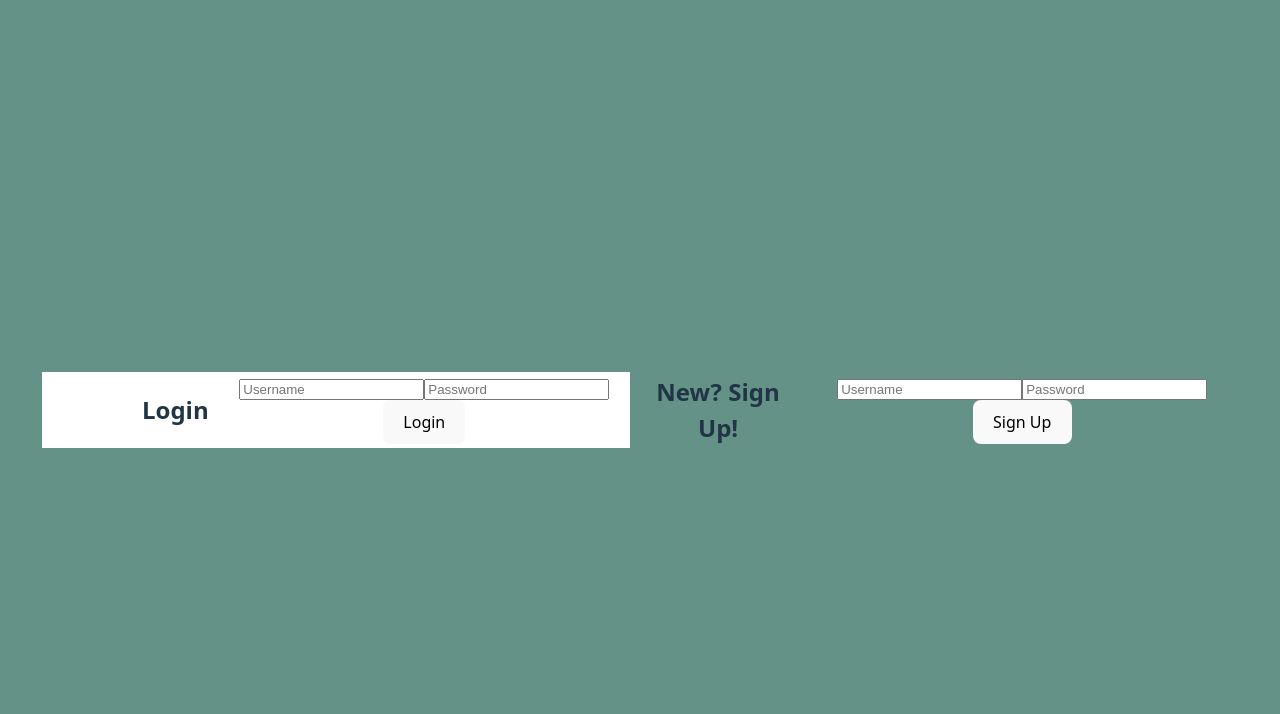
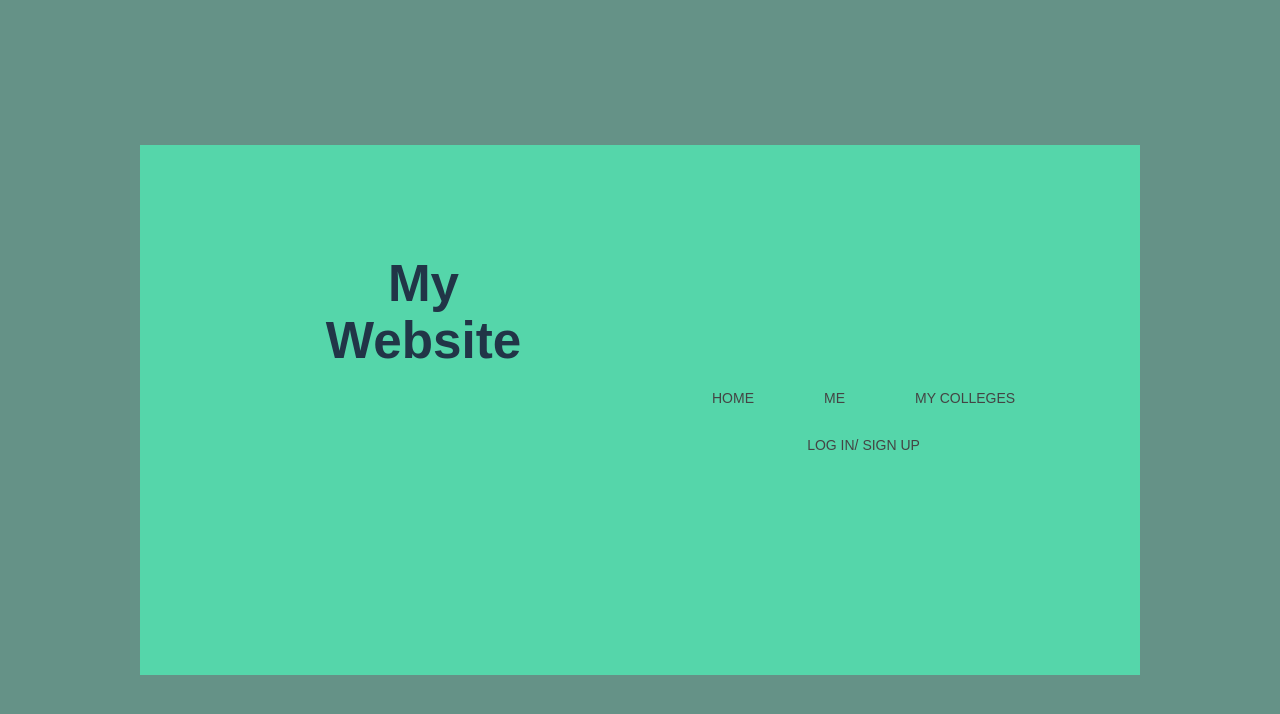
Before and after one commit to NetThi123/BitCamp2025, a React (Vite) app in the folder my-app/: page / in a window 1280 px wide. Shown: the top 714 px of the page. Built offline with nearby package versions, Linux system fonts and the light colour scheme.

Commit message:
header is

```diff
--- a/my-app/src/App.css
+++ b/my-app/src/App.css
@@ -58,3 +58,141 @@ body {
   background-color: white;
   padding-left: 100px;
 }
+
+/* Import Google Fonts */
+@import url('https://fonts.googleapis.com/css?family=Work+Sans:400,600');
+
+/* General Styles */
+body {
+  margin: 0;
+  background: #222;
+  font-family: 'Work Sans', sans-serif;
+  font-weight: 800;
+}
+
+.container {
+  width: 80%;
+  margin: 0 auto;
+}
+
+header {
+  background: #55d6aa;
+}
+
+header::after {
+  content: '';
+  display: table;
+  clear: both;
+}
+
+.logo {
+  float: left;
+  padding: 10px 0;
+}
+
+nav {
+  float: right;
+}
+
+nav ul {
+  margin: 0;
+  padding: 0;
+  list-style: none;
+}
+
+nav li {
+  display: inline-block;
+  margin-left: 70px;
+  padding-top: 23px;
+  position: relative;
+}
+
+nav a {
+  color: #444;
+  text-decoration: none;
+  text-transform: uppercase;
+  font-size: 14px;
+}
+
+nav a:hover {
+  color: #000;
+}
+
+nav a::before {
+  content: '';
+  display: block;
+  height: 5px;
+  background-color: #444;
+  position: absolute;
+  top: 0;
+  width: 0%;
+  transition: all ease-in-out 250ms;
+}
+
+nav a:hover::before {
+  width: 100%;
+}
+
+/* Existing Styles */
+#root {
+  max-width: 1280px;
+  margin: 0 auto;
+  padding: 2rem;
+  text-align: center;
+}
+
+.logo {
+  height: 6em;
+  padding: 1.5em;
+  will-change: filter;
+  transition: filter 300ms;
+}
+
+.logo:hover {
+  filter: drop-shadow(0 0 2em #646cffaa);
+}
+
+.logo.react:hover {
+  filter: drop-shadow(0 0 2em #61dafbaa);
+}
+
+@keyframes logo-spin {
+  from {
+    transform: rotate(0deg);
+  }
+  to {
+    transform: rotate(360deg);
+  }
+}
+
+@media (prefers-reduced-motion: no-preference) {
+  a:nth-of-type(2) .logo {
+    animation: logo-spin infinite 20s linear;
+  }
+}
+
+.card {
+  padding: 2em;
+}
+
+.read-the-docs {
+  color: #888;
+}
+
+body {
+  padding: 10px;
+  background-color: #659287;
+}
+
+.block, div {
+  display: flex;
+  align-items: center;
+  justify-content: space-between;
+  flex-wrap: nowrap;
+  gap: 10px;
+}
+
+.login-block {
+  background-color: white;
+  padding-left: 100px;
+}
--- a/my-app/src/App.jsx
+++ b/my-app/src/App.jsx
@@ -1,16 +1,23 @@
-import { useState } from 'react'
-import reactLogo from './assets/react.svg'
-import viteLogo from '/vite.svg'
-import './App.css'
-import Login from "./pages/Login";
+import { useState } from 'react';
+import reactLogo from './assets/react.svg';
+import viteLogo from '/vite.svg';
+import './App.css';
+import Login from './pages/Login';
+import HomePage from './pages/HomePage';
 
 function App() {
   return (
-    <div>
-      <Login />
-    </div>
+    <>
+     {/*
+      <div>
+        <Login />
+      </div>
+      */}
+      <div>
+        <HomePage />
+      </div>
+    </>
   );
 }
 
-
-export default App
+export default App;
--- /dev/null
+++ b/my-app/src/pages/HomePage.jsx
@@ -0,0 +1,21 @@
+import React from 'react';
+
+function HomePage() {
+    return (
+        <header>
+            <div className="container">
+                <h1 className="logo">My Website</h1>
+                <nav>
+                    <ul>
+                        <li><a href="#">Home</a></li>
+                        <li><a href="#">Me</a></li>
+                        <li><a href="#">My Colleges</a></li>
+                        <li><a href="#">Log In/ Sign Up</a></li>
+                    </ul>
+                </nav>
+            </div>
+        </header>
+    );
+}
+
+export default HomePage;
```
